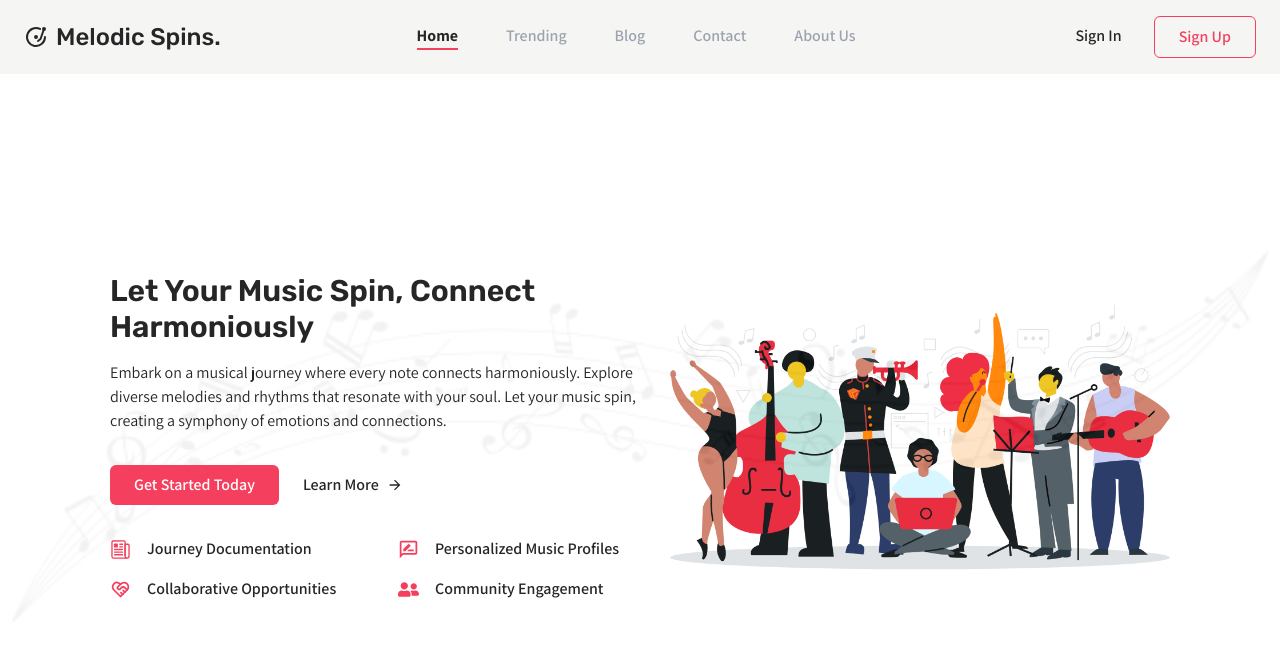
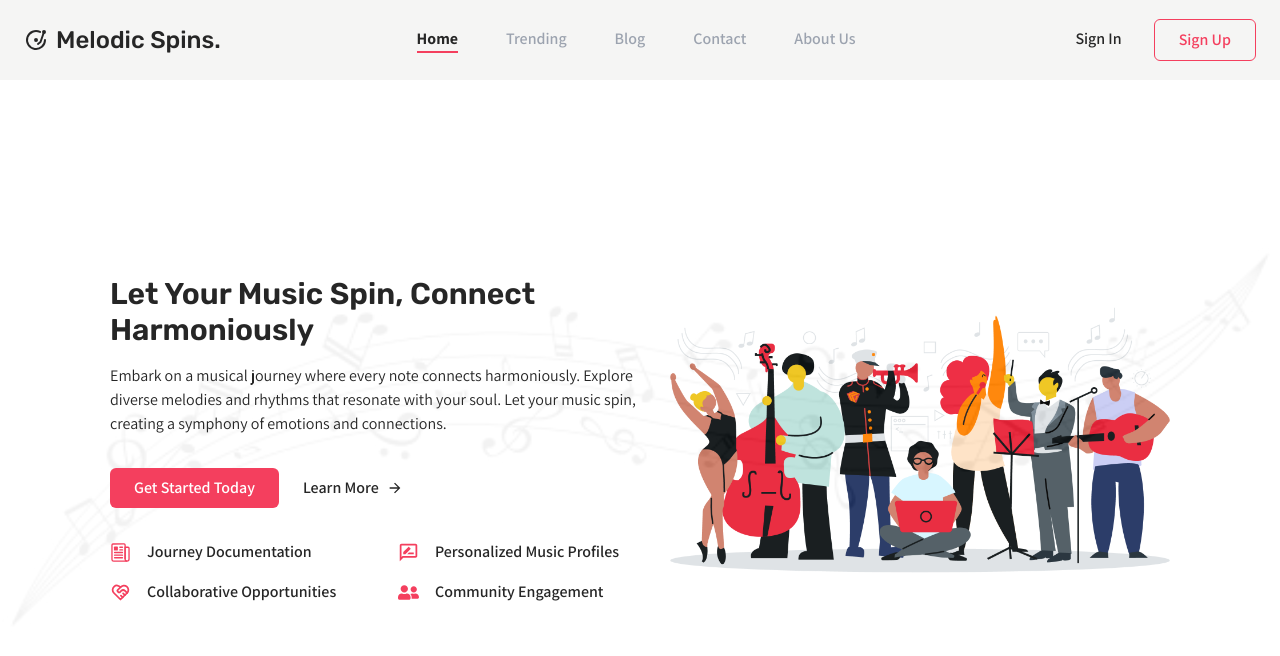
Before and after one commit to doanvalerie/melodic-spins, a Next.js app: page / in a window 1280 px wide. Shown: the top 656 px of the page. Built offline with nearby package versions, Linux system fonts and the light colour scheme.

Commit message:
Feat: use theme variable for navigation bar height

```diff
--- a/src/app/(pages)/_components/NavBar/NavBar.tsx
+++ b/src/app/(pages)/_components/NavBar/NavBar.tsx
@@ -4,7 +4,7 @@ import Logo from './Logo';
 
 export default function NavBar() {
   return (
-    <div className="flex w-full items-center justify-between gap-base bg-stone px-base py-sm">
+    <div className="flex h-navbar w-full items-center justify-between gap-base bg-stone px-base py-sm">
       <Logo />
       <Links />
       <AuthButtons />
--- a/tailwind.config.ts
+++ b/tailwind.config.ts
@@ -33,13 +33,14 @@ const config: Config = {
       backgroundColor: {
         stone: '#f5f5f4',
       },
-    },
       spacing: {
         xs: '8px',
         sm: '16px',
         base: '24px',
         med: '48px',
         lg: '80px',
+        navbar: '80px',
+      },
     },
   },
   plugins: [],
```
Lines whose indentation alone changed are shown as unchanged.
